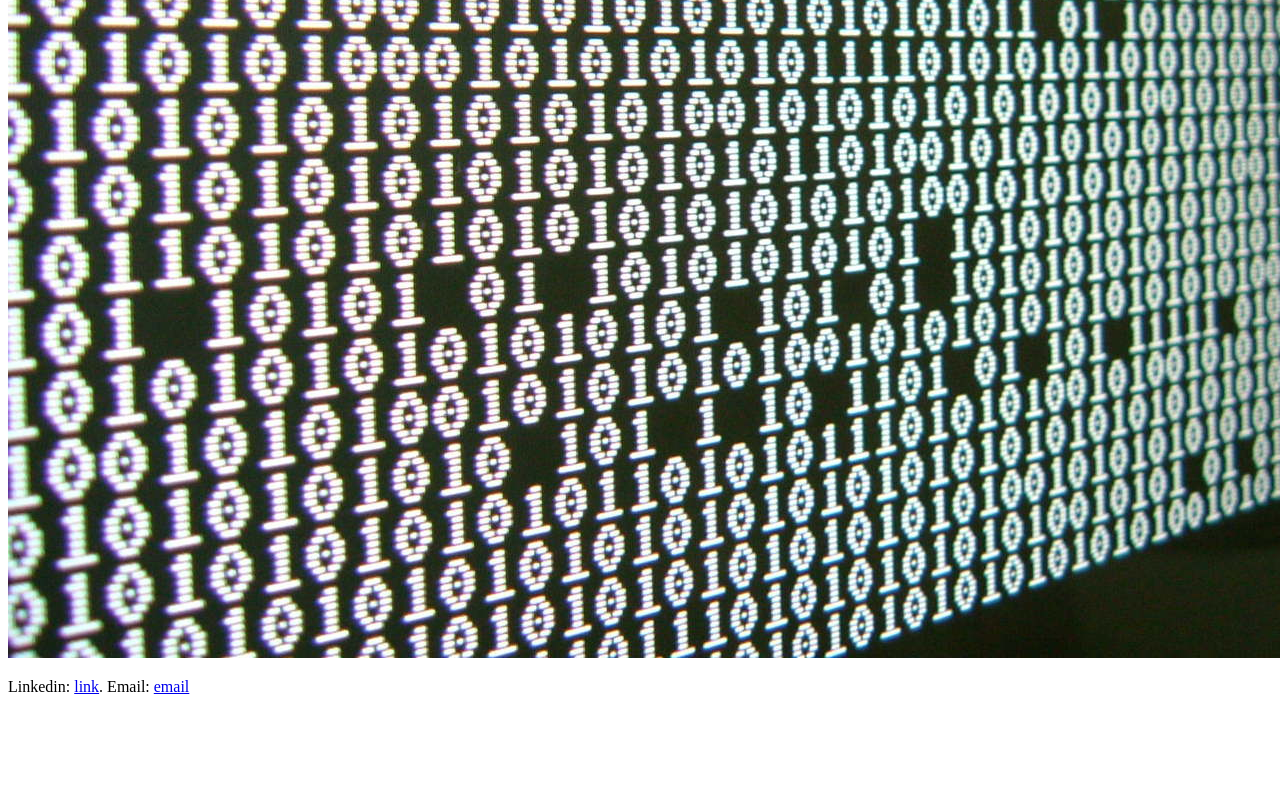
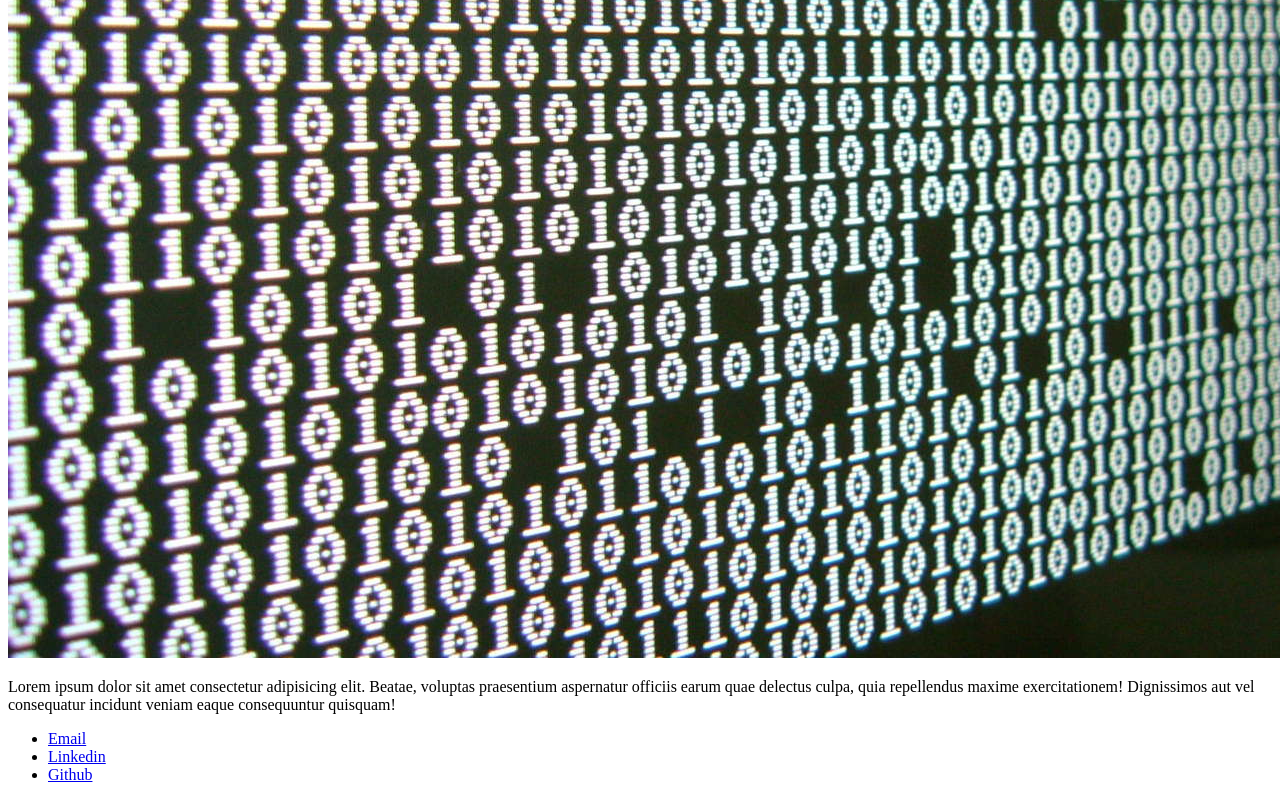
Before and after one commit to gabrielnardes/course-digitalinnovationone-introducaohtmlcss, a plain HTML site: page 1-Introducao-ao-curso-de-HTML/index.html in a window 1280 px wide. Shown: the part 1122-1922 px from the top of the page. Before the commit the page ends 1834 px from the top, so only its background shows below. Drawn offline with Linux system fonts and the light colour scheme.

Commit message:
Como organizar listas com HTML

```diff
--- a/1-Introducao-ao-curso-de-HTML/index.html
+++ b/1-Introducao-ao-curso-de-HTML/index.html
@@ -19,10 +19,22 @@
                     <img src="background.jpg" alt="Imagem de números binários">
                 </header>
                 <p>
-                    Linkedin: <a href="https://www.linkedin.com/feed/" target="_blank">link</a>. Email: <a href="mailto:gabrielnardeslobao@gmail.com">email</a>
+                    Lorem ipsum dolor sit amet consectetur adipisicing elit. Beatae, voluptas praesentium aspernatur officiis earum quae delectus culpa, quia repellendus maxime exercitationem! Dignissimos aut vel consequatur incidunt veniam eaque consequuntur quisquam!
                 </p>
             </article>
         </section>
     </body>
-    <footer></footer>
+    <footer>
+        <ul>
+            <li>
+                <a href="mailto:gabrielnardeslobao@gmail.com">Email</a>
+            </li>
+            <li>
+                <a href="https://www.linkedin.com/feed/" target="_blank">Linkedin</a>
+            </li>
+            <li>
+                <a href="https://www.github.com/gabrielnardes" target="_blank">Github</a>
+            </li>
+        </ul>
+    </footer>
 </html>
```
